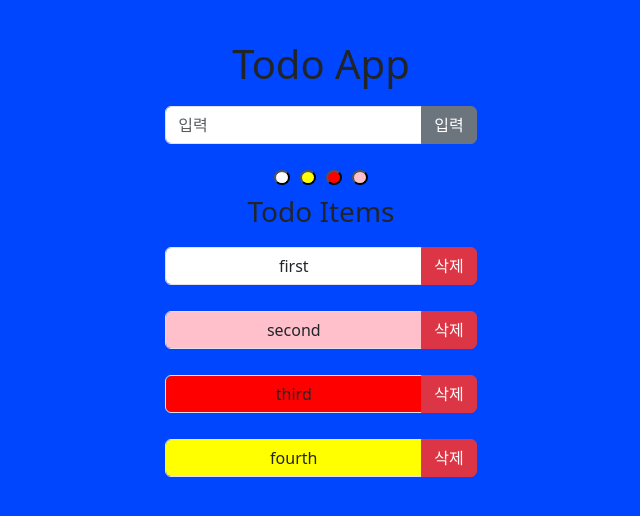
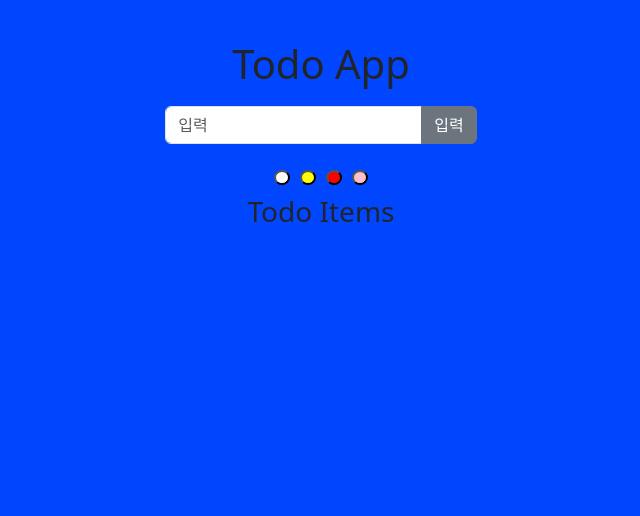
Before and after one commit to youhyeoneee/my-app-ts, a React (Create React App) app: page / in a window 1280 px wide. Shown: the top 516 px of the page, without its empty margins (319-959 px from the left). Built offline with nearby package versions, Linux system fonts and the light colour scheme.

Commit message:
remame: TodoApp 폴더로 이동

```diff
--- a/src/App.tsx
+++ b/src/App.tsx
@@ -1,6 +1,6 @@
 import React from "react";
 import "./App.css";
-import TodoList from "./components/TodoList";
+import TodoList from "./components/TodoApp/TodoList";
 
 function App() {
     return (
--- a/src/components/TodoList.tsx
+++ b/src/components/TodoApp/TodoList.tsx
@@ -31,12 +31,7 @@ export default function TodoList() {
     const inputRef = useRef<HTMLInputElement>(null);
     const nextId = useRef<number>(5);
 
-    const [todoList, setTodoList] = useState<ITodoItem[]>([
-        { id: 1, text: "first", color: "white" },
-        { id: 2, text: "second", color: "pink" },
-        { id: 3, text: "third", color: "red" },
-        { id: 4, text: "fourth", color: "yellow" },
-    ]); // TO DO LIST
+    const [todoList, setTodoList] = useState<ITodoItem[]>([]); // TO DO LIST
 
     const focusInput = () => {
         inputRef.current?.focus();
```
Also changed, not shown: src/components/TodoApp/ColorButton.tsx (renamed from src/components/ColorButton.tsx), src/components/TodoApp/TodoItem.tsx (renamed from src/components/TodoItem.tsx).
